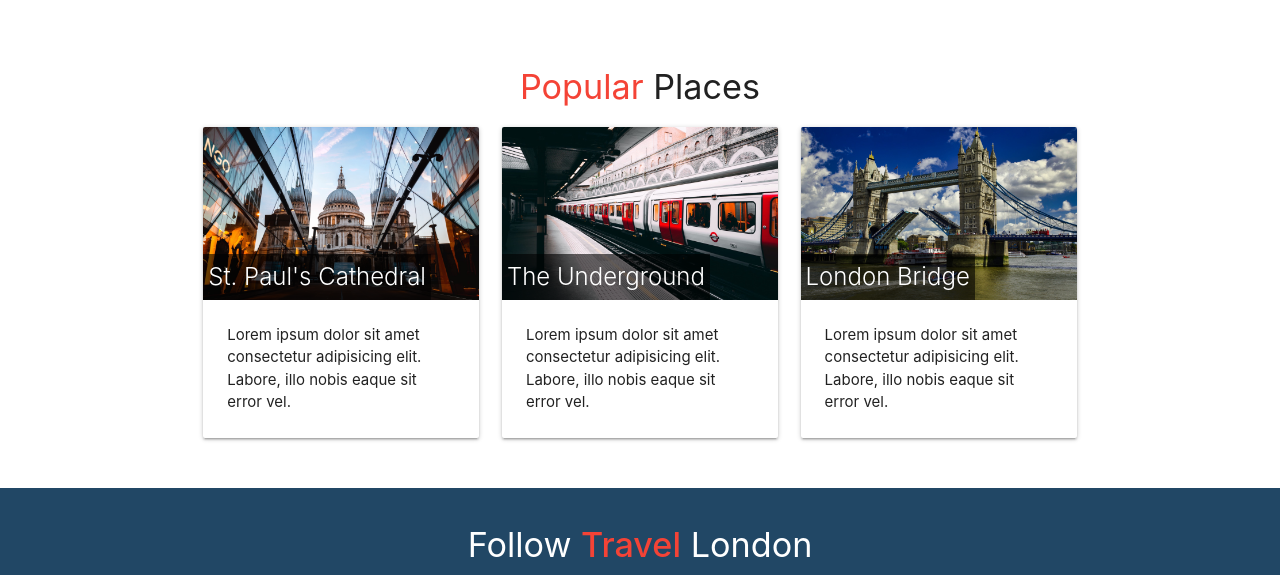
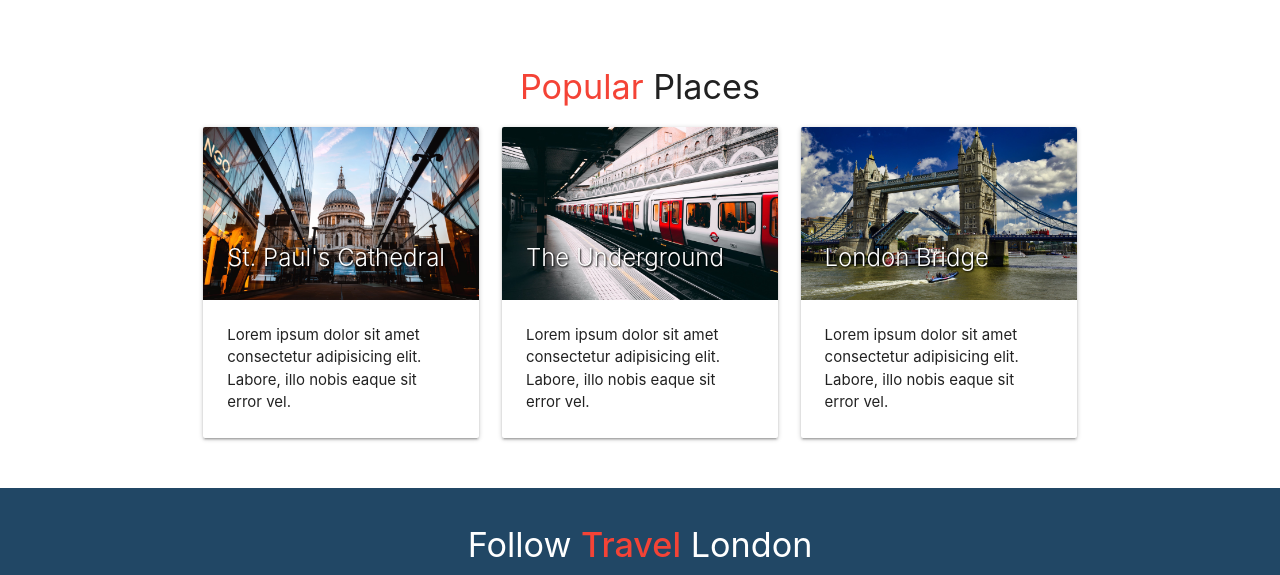
Before and after one commit to Live-Dev-Design/Personal-Project-Travel-London, a plain HTML site: page index.html in a window 1280 px wide. Shown: the part 1113-1688 px from the top of the page. Drawn offline with nearby package versions, Linux system fonts and the light colour scheme.

Commit message:
Update main.css

```diff
--- a/css/main.css
+++ b/css/main.css
@@ -1,11 +1,11 @@
 /* Sizing the site view */
 body {
-    max-width: 1500px;
+    max-width: 1920px;
     margin: 0 auto;
 }
 
 .navbar-fixed nav {
-    max-width: 1500px;
+    max-width: 1920px;
 }
 
 
@@ -86,6 +86,7 @@ textarea:focus {
 
 /* card text background color */
 .card-title {
-    padding: 5px !important;
-    background-color: rgba(0, 0, 0, .6);
+    font-size: 1rem;
+    /* font-weight: 700; */
+    text-shadow: 1px 1px 2px #000;
 }
```
